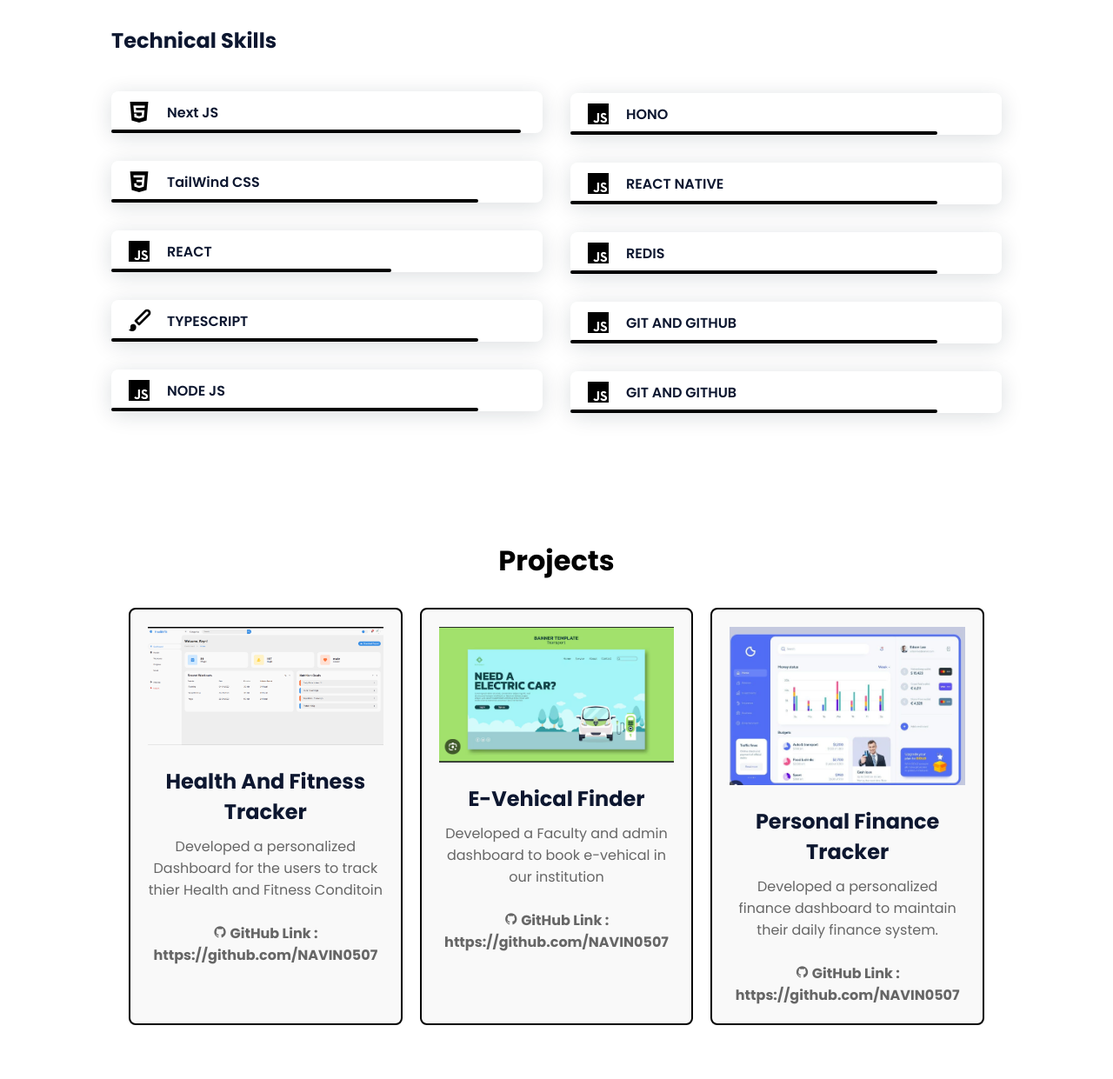
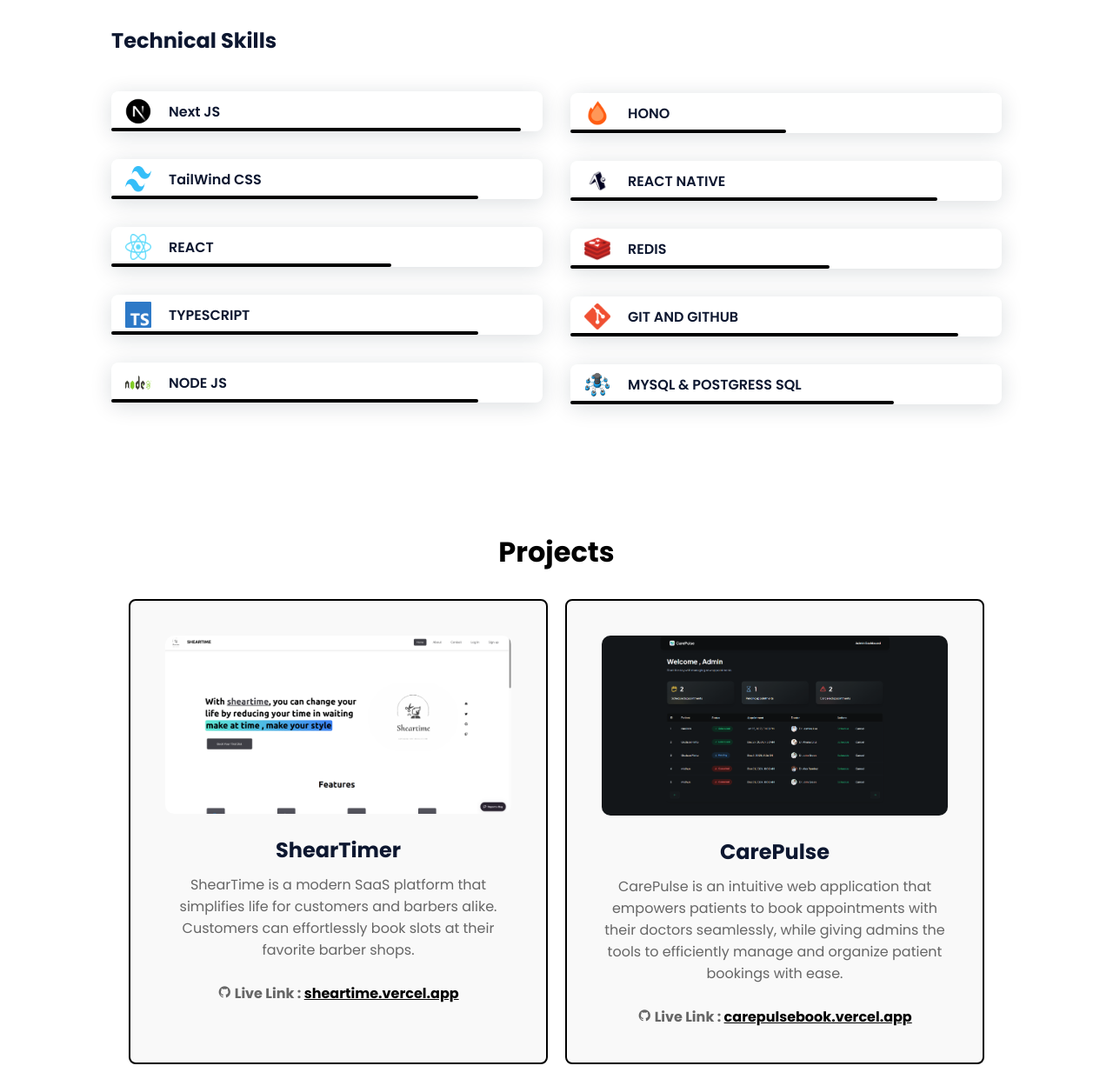
Before and after one commit to NAVIN0507/online-resume, a plain HTML site: page index.html in a window 1280 px wide. Shown: the part 1205-2446 px from the top of the page at 87% size. Drawn offline with nearby package versions, Linux system fonts and the light colour scheme.

Commit message:
Added assests and modified projects and skills

```diff
--- a/assets/css/styles.css
+++ b/assets/css/styles.css
@@ -135,6 +135,12 @@
     background-color: var(--second-color);
     transition: 0.5s;
   }
+  .home__img {
+  display: none;
+  right: 0;
+  bottom: 0;
+  width: 260px;
+}
 }
 .nav__item {
   margin-bottom: var(--mb-4);
@@ -212,7 +218,7 @@
   color: var(--first-color);
 }
 .home__img {
-  display: none;
+  display: block;
   right: 0;
   bottom: 0;
   width: 260px;
@@ -309,7 +315,21 @@
 .skills__img {
   border-radius: 0.5rem;
 }
-
+.skills__gh{
+  width: 90%;
+}
+.skills__mp{
+  width: 75%;
+}
+.skills__re{
+  width: 60%;
+}
+.skills__rn{
+  width: 85%;
+}
+.skills__ho{
+  width: 50%;
+}
 /* ===== WORK =====*/
 .work__container {
   row-gap: 2rem;
@@ -505,7 +525,7 @@
 
 .work__container {
     display: grid;
-    grid-template-columns: repeat(auto-fill, minmax(300px, 1fr));
+    grid-template-columns: repeat(auto-fill, minmax(350px, 1fr));
     gap: 20px;
     padding: 0 20px;
 }
@@ -518,6 +538,9 @@
     text-align: center;
 
     transition: transform 0.3s;
+}
+.work__item img{
+  border-radius: 10px;
 }
 
 .work__item:hover {
@@ -539,7 +562,7 @@
   background-color: #f9f9f9;
   border: 2px solid black;
   border-radius: 8px;
-  padding: 20px;
+  padding: 40px;
   text-align: center;
   transition: transform 0.3s;
 }
--- a/index.html
+++ b/index.html
@@ -6,13 +6,13 @@
 
         <link rel="stylesheet" href="assets/css/styles.css">
 
-        <!-- =====BOX ICONS===== -->
+
         <link href='https://cdn.jsdelivr.net/npm/boxicons@2.0.5/css/boxicons.min.css' rel='stylesheet'>
 
         <title>PortFolio | Navin N</title>
     </head>
     <body>
-        <!--===== HEADER =====-->
+
         <header class="l-header">
             <nav class="nav bd-grid">
                 <div>
@@ -37,7 +37,7 @@
         </header>
 
         <main class="l-main">
-            <!--===== HOME =====-->
+
             <section class="home bd-grid" id="home">
                 <div class="home__data">
                     <h1 class="home__title">Hi,<br>I'am <span class="home__title-color">Navin</span><br> FullStack developer</h1>
@@ -45,18 +45,14 @@
                     <a href="#" class="button">Download CV</a>
                 </div>
                 <div>
-                    <img src="assets/img/person.png" alt="" style="width: 300px;height: 300px; ">
+                    <img src="assets/img/person.png" alt="" style="width: 300px;height: 300px; " class="home__img">
 
                 </div>
-                <!-- <div class="home__social">
-                    <a href="" class="home__social-icon"><i class='bx bxl-linkedin'></i></a>
 
-                    <a href="" class="home__social-icon"><i class='bx bxl-github' ></i></a>
-                </div> -->
 
             </section>
 
-            <!--===== ABOUT =====-->
+
             <section class="about section " id="about">
                 <h2 class="section-title">About</h2>
 
@@ -72,7 +68,7 @@
                 </div>
             </section>
 
-            <!--===== SKILLS =====-->
+
             <section class="skills section" id="skills">
                 <h2 class="section-title">Skills</h2>
 
@@ -82,7 +78,7 @@
                         <br>
                         <div class="skills__data">
                             <div class="skills__names">
-                                <i class='bx bxl-html5 skills__icon'></i>
+                                <img src="assets/img/skills/nextlogo.png" style="width: 30px; height: 30px; margin-right: 20px;" alt="">
                                 <span class="skills__name">Next JS</span>
                             </div>
                             <div class="skills__bar skills__html">
@@ -92,7 +88,7 @@
                         </div>
                         <div class="skills__data">
                             <div class="skills__names">
-                                <i class='bx bxl-css3 skills__icon'></i>
+                                <img src="assets/img/skills/tailwindcsslogo.png" style="width: 30px; height: 30px; margin-right: 20px;" alt="">
                                 <span class="skills__name">TailWind CSS</span>
                             </div>
                             <div class="skills__bar skills__css">
@@ -102,7 +98,7 @@
                         </div>
                         <div class="skills__data">
                             <div class="skills__names">
-                                <i class='bx bxl-javascript skills__icon' ></i>
+                                <img src="assets/img/skills/reactlogo.png" style="width: 30px; height: 30px; margin-right: 20px;" alt="">
                                 <span class="skills__name">REACT</span>
                             </div>
                             <div class="skills__bar skills__js">
@@ -112,7 +108,7 @@
                         </div>
                         <div class="skills__data">
                             <div class="skills__names">
-                                <i class='bx bxs-paint skills__icon'></i>
+                            <img src="assets/img/skills/typescriptlogo.png" style="width: 30px; height: 30px; margin-right: 20px;" alt="">
                                 <span class="skills__name">TYPESCRIPT</span>
                             </div>
                             <div class="skills__bar skills__ux">
@@ -122,7 +118,7 @@
                         </div>
                         <div class="skills__data">
                             <div class="skills__names">
-                                <i class='bx bxl-javascript skills__icon'></i>
+                                <img src="assets/img/skills/node-js-736399_640.png" style="width: 30px; height: 30px; margin-right: 20px;" alt="">
                                 <span class="skills__name">NODE JS</span>
                             </div>
                             <div class="skills__bar skills__ux">
@@ -136,40 +132,40 @@
                     <div style="margin-top: 80px;">
                                             <div class="skills__data">
                                                 <div class="skills__names">
-                                                    <i class='bx bxl-javascript skills__icon'></i>
+                                                <img src="assets/img/skills/honologo.png" style="width: 30px; height: 30px; margin-right: 20px;" alt="">
                                                     <span class="skills__name">HONO</span>
                                                 </div>
-                                                <div class="skills__bar skills__ux">
+                                                <div class="skills__bar skills__ho">
 
                                                 </div>
 
                                             </div>
                                             <div class="skills__data">
                                                 <div class="skills__names">
-                                                    <i class='bx bxl-javascript skills__icon'></i>
+                                                    <img src="assets/img/skills/expologo.png" style="width: 30px; height: 30px; margin-right: 20px;" alt="">
                                                     <span class="skills__name">REACT NATIVE</span>
                                                 </div>
-                                                <div class="skills__bar skills__ux">
+                                                <div class="skills__bar skills__rn">
 
                                                 </div>
 
                                             </div>
                                             <div class="skills__data">
                                                 <div class="skills__names">
-                                                    <i class='bx bxl-javascript skills__icon'></i>
+                                                <img src="assets/img/skills/redislogo.webp" style="width: 30px; height: 30px; margin-right: 20px;" alt="">
                                                     <span class="skills__name">REDIS</span>
                                                 </div>
-                                                <div class="skills__bar skills__ux">
+                                                <div class="skills__bar skills__re">
 
                                                 </div>
 
                                             </div>
                                             <div class="skills__data">
                                                 <div class="skills__names">
-                                                    <i class='bx bxl-javascript skills__icon'></i>
+                                                    <img src="assets/img/skills/gitlogo.png" style="width: 30px; height: 30px; margin-right: 20px;" alt="">
                                                     <span class="skills__name">GIT AND GITHUB</span>
                                                 </div>
-                                                <div class="skills__bar skills__ux">
+                                                <div class="skills__bar skills__gh">
 
                                                 </div>
 
@@ -177,10 +173,10 @@
 
                         <div class="skills__data">
                             <div class="skills__names">
-                                <i class='bx bxl-javascript skills__icon'></i>
-                                <span class="skills__name">GIT AND GITHUB</span>
+                               <img src="assets/img/skills/databaselogo.jpg" style="width: 30px; height: 30px; margin-right: 20px;" alt="">
+                                <span class="skills__name">MYSQL & POSTGRESS SQL</span>
                             </div>
-                            <div class="skills__bar skills__ux">
+                            <div class="skills__bar skills__mp">
 
                             </div>
 
@@ -189,35 +185,54 @@
                 </div>
             </section>
 
-            <!--===== WORK =====-->
+
             <section class="work section" id="work">
                 <h2 class="section-title">Projects</h2>
 
                 <div class="work__container bd-grid">
                     <div class="work__item">
-                        <img src="assets/img/project1.png" alt="Health">
-                        <h3 class="work__title">Health And Fitness Tracker</h3>
-                        <p class="work__description">Developed a personalized Dashboard for the users to track thier Health and Fitness Conditoin</p>
+                        <img src="assets/img/projects/sheartime.png" alt="Health">
+                        <h3 class="work__title">ShearTimer</h3>
+                        <p class="work__description">ShearTime is a modern SaaS platform that simplifies life for customers and barbers alike. Customers can
+                        effortlessly book slots at their favorite barber shops.</p>
                         <br>
-                        <p class="work__description" style="font-weight: bold;"><i class='bx bxl-github' ></i> GitHub Link : https://github.com/NAVIN0507 </p>
+                        <p class="work__description" style="font-weight: bold;"><i class='bx bxl-github' ></i> Live Link : <a href="sheartime.vercel.app" style="text-decoration: underline;color: black; ">sheartime.vercel.app</a> </p>
                     </div>
                     <div class="work__item">
-                        <img src="assets/img/project2.png" alt="">
-                        <h3 class="work__title">E-Vehical Finder</h3>
-                        <p class="work__description">Developed a Faculty and admin dashboard to book e-vehical in our institution</p>
+                        <img src="assets/img/projects/carepulse.png" alt="">
+                        <h3 class="work__title">CarePulse</h3>
+                        <p class="work__description">CarePulse is an intuitive web application that empowers patients to book appointments with their doctors
+                        seamlessly, while giving admins the tools to efficiently manage and organize patient bookings with ease.
+</p>
                         <br>
-                        <p class="work__description" style="font-weight: bold;"><i class='bx bxl-github' ></i> GitHub Link : https://github.com/NAVIN0507 </p>
+                        <p class="work__description" style="font-weight: bold;"><i class='bx bxl-github' ></i> Live Link : <a href="carepulsebook.vercel.app" style="text-decoration: underline;color: black; ">carepulsebook.vercel.app</a> </p>
                     </div>
                     <div class="work__item">
-                        <img src="assets/img/project3.png" alt="">
-                        <h3 class="work__title">Personal Finance Tracker</h3>
-                        <p class="work__description">Developed a personalized finance dashboard to maintain their daily finance system.</p>
+                        <img src="assets/img/projects/storeit.png" alt="">
+                        <h3 class="work__title">StoreIt</h3>
+                        <p class="work__description">StoreIt is a sleek and responsive storage-based web application that lets users effortlessly track and manage
+                        their documents, secured with robust OTP-based authentication for peace of mind.
+</p>
                          <br>
-                        <p class="work__description" style="font-weight: bold;"><i class='bx bxl-github' ></i> GitHub Link : https://github.com/NAVIN0507 </p>
+                        <p class="work__description" style="font-weight: bold;"><i class='bx bxl-github' ></i>
+                            Live Link : <a href="storeitmns.vercel.app"
+                                style="text-decoration: underline;color: black; ">storeitmns.vercel.app
+</a>
+                        </p>
+                    </div>
+                    <div class="work__item">
+                        <img src="assets/img/projects/pricewise.png"  alt="">
+                        <h3 class="work__title">PriceWise</h3>
+                        <p class="work__description">Developed a web scrapping website that tracks the users product and notify the users with email about their products.</p>
+                        <br>
+<p class="work__description" style="font-weight: bold;"><i class='bx bxl-github'></i>
+    Live Link : <a href="pricewise-scrapping-mu.vercel.app" style="text-decoration: underline;color: black; ">pricewise.vercel.app
+    </a>
+</p>
                     </div>
                 </div>
             </section>
-            <!-- Certifications -->
+
             <section class="work section" id="courses">
                 <h2 class="section-title">Certifications</h2>
 
@@ -234,15 +249,11 @@
                         <h3 class="work__title">Web Programming Using Python</h3>
                         <p class="work__description">Completed Web Programming using python course provided by Harvard</p>
                     </div>
-                    <div class="work__item">
-                        <img src="assets/img/course3.png" alt="">
-                        <h3 class="work__title">DevTown Campus Ambassador Intern </h3>
-                        <p class="work__description">Selected as Campus Ambassador Intern in DevTown.</p>
-                    </div>
+
                 </div>
             </section>
 
-            <!--===== CONTACT =====-->
+
             <section class="contact section" id="contact">
                 <h2 class="section-title">Get in Touch</h2>
 
@@ -252,11 +263,7 @@
                         <p class="work__description">Explore my projects and contributions on GitHub. Feel free to check out my repositories and collaborate!</p>
                         <a href="https://github.com/NAVIN0507" class="contact_button" target="_blank">Visit GitHub Profile</a>
                     </div>
-                    <div class="work__item">
-                        <h3 class="work__title">LinkedIn <i class='bx bxl-linkedin'></i></h3>
-                        <p class="work__description">Connect with me on LinkedIn to stay updated on my professional journey and network with me.</p>
-                        <a href="https://www.linkedin.com/in/navin07" class="contact_button" target="_blank">View LinkedIn Profile</a>
-                    </div>
+
                     <div class="work__item">
                         <h3 class="work__title">Contact Information <i class='bx bxl-phone'></i></h3>
                         <p class="work__description">I would love to hear from you! Whether you have a question or just want to say hi, feel free to reach out.</p>
@@ -267,11 +274,11 @@
             </section>
         </main>
 
-        <!--===== FOOTER =====-->
+
         <footer class="footer">
             <p class="footer__title">Navin</p>
             <div class="footer__social">
-                <a href="#" class="footer__icon"><i class='bx bxl-facebook' ></i></a>
+                <a href="#" class="footer__icon"><i class='bx bxl-github' ></i></a>
                 <a href="#" class="footer__icon"><i class='bx bxl-instagram' ></i></a>
                 <a href="#" class="footer__icon"><i class='bx bxl-twitter' ></i></a>
             </div>
@@ -279,10 +286,10 @@
         </footer>
 
 
-        <!--===== SCROLL REVEAL =====-->
+
         <script src="https://unpkg.com/scrollreveal"></script>
 
-        <!--===== MAIN JS =====-->
+
         <script src="assets/js/main.js"></script>
     </body>
 </html>
```
Also changed, not shown: assets/img/projects/carepulse.png (added), assets/img/projects/pricewise.png (added), assets/img/projects/sheartime.png (added), assets/img/projects/storeit.png (added), assets/img/skills/databaselogo.jpg (added), assets/img/skills/expologo.png (added), assets/img/skills/gitlogo.png (added), assets/img/skills/honologo.png (added), assets/img/skills/javascript-736400_640.png (added), assets/img/skills/nextlogo.png (added), assets/img/skills/node-js-736399_640.png (added), assets/img/skills/online-job-meeting-flat-concept-vector-illustration_151150-12041.avif (added), assets/img/skills/person-circle-icon-512x512-zwz8ctki.png (added), assets/img/skills/reactlogo.png (added), 3 more files.
